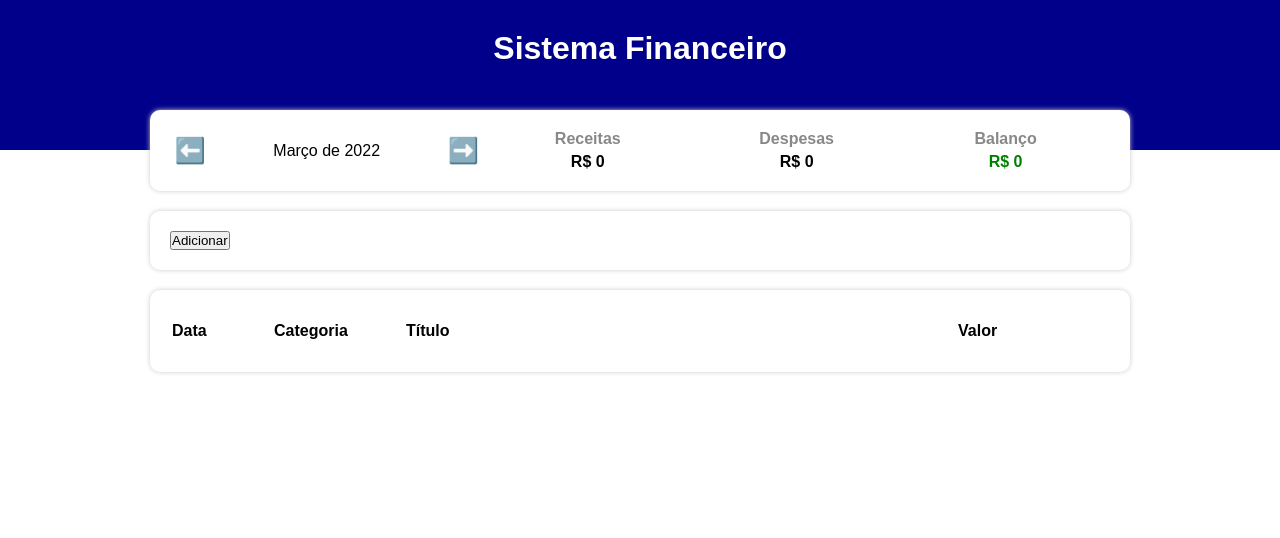
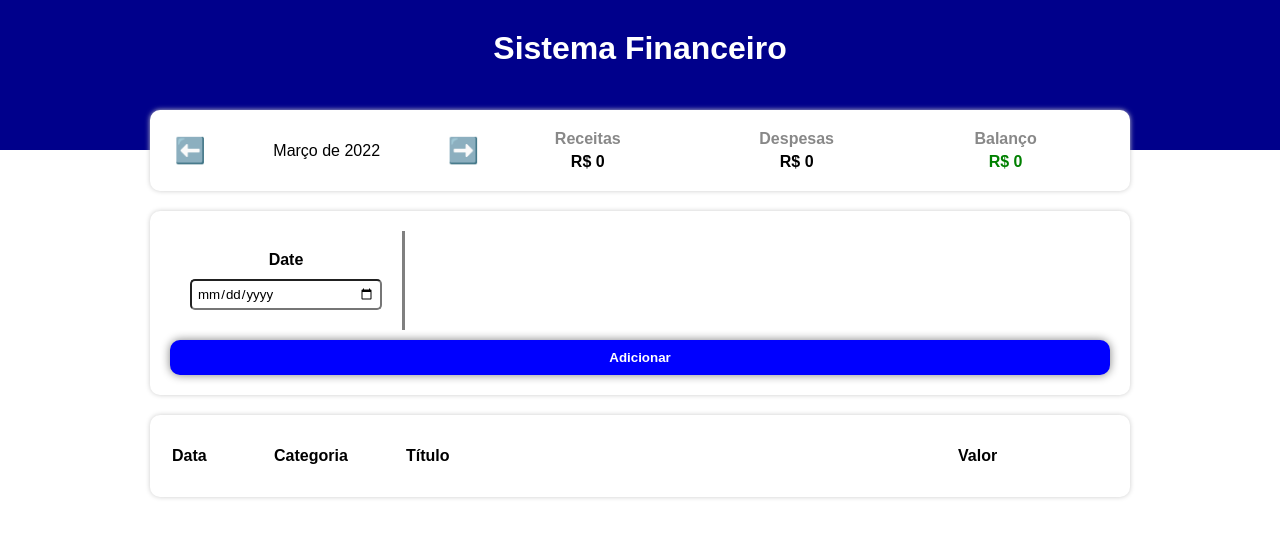
Before and after one commit to LeoScripts/controle-financeiro, a React (Vite) app: page / in a window 1280 px wide. Shown: the top 538 px of the page. Built offline with nearby package versions, Linux system fonts and the light colour scheme.

Commit message:
estilizaçao buton e date

```diff
--- a/src/components/InputArea/index.tsx
+++ b/src/components/InputArea/index.tsx
@@ -1,28 +1,34 @@
-import * as C from './styles';
-import { Item } from '../../types/Item';
+import * as C from "./styles";
+import { Item } from "../../types/Item";
+import { useState } from "react";
 
 type Props = {
   onAdd: (item: Item) => void;
-}
+};
 
-export const InputArea = ({onAdd}: Props) => {
+export const InputArea = ({ onAdd }: Props) => {
   const handleAddEvent = () => {
-
     // item fixo so pra teste
     let newItem: Item = {
-            date: new Date(2022, 2, 25),
-            category: 'rend',
-            title: 'Item de teste',
-            value: 250.25
+      date: new Date(),
+      category: "foot",
+      title: "Item de teste",
+      value: 250.25,
+    };
 
-        }
+
 
     onAdd(newItem);
-    }
+  };
 
   return (
     <C.Container>
+      <C.Date>
+        <label htmlFor="date">Date</label>
+        <input onChange={(e)=> {e.target.value}} type="date" name="date" id="date" />
+      </C.Date>
+
       <button onClick={handleAddEvent}>Adicionar</button>
     </C.Container>
-    )
-}
+  );
+};
--- a/src/components/InputArea/styles.ts
+++ b/src/components/InputArea/styles.ts
@@ -6,4 +6,42 @@ export const Container = styled.div`
     border-radius: 10px;
     padding: 20px;
     margin-top: 20px;
+
+    button{
+        width: 100%;
+        padding: 10px;
+        border-radius: 10px;
+        border: none;
+        box-shadow: 0 0 10px 0 gray;
+        background: blue;
+        color: #FFF;
+        font-weight: bold;
+        margin-top: 10px;
+    }
+
+    button:hover{
+        opacity: 0.8;
+    }
+    button:active{
+        opacity: 1;
+    }
 `;
+
+export const Date = styled.div`
+    padding:20px;
+    display:flex;
+    flex-direction:column;
+    width: 25%;
+    border-right: solid  3px gray;
+
+    label{
+        text-align: center;
+        font-weight: bold;
+    }
+
+    input{
+        padding: 5px;
+        margin-top: 10px;
+        border-radius: 5px;
+    }
+`;
```
Lines whose indentation alone changed are shown as unchanged.
